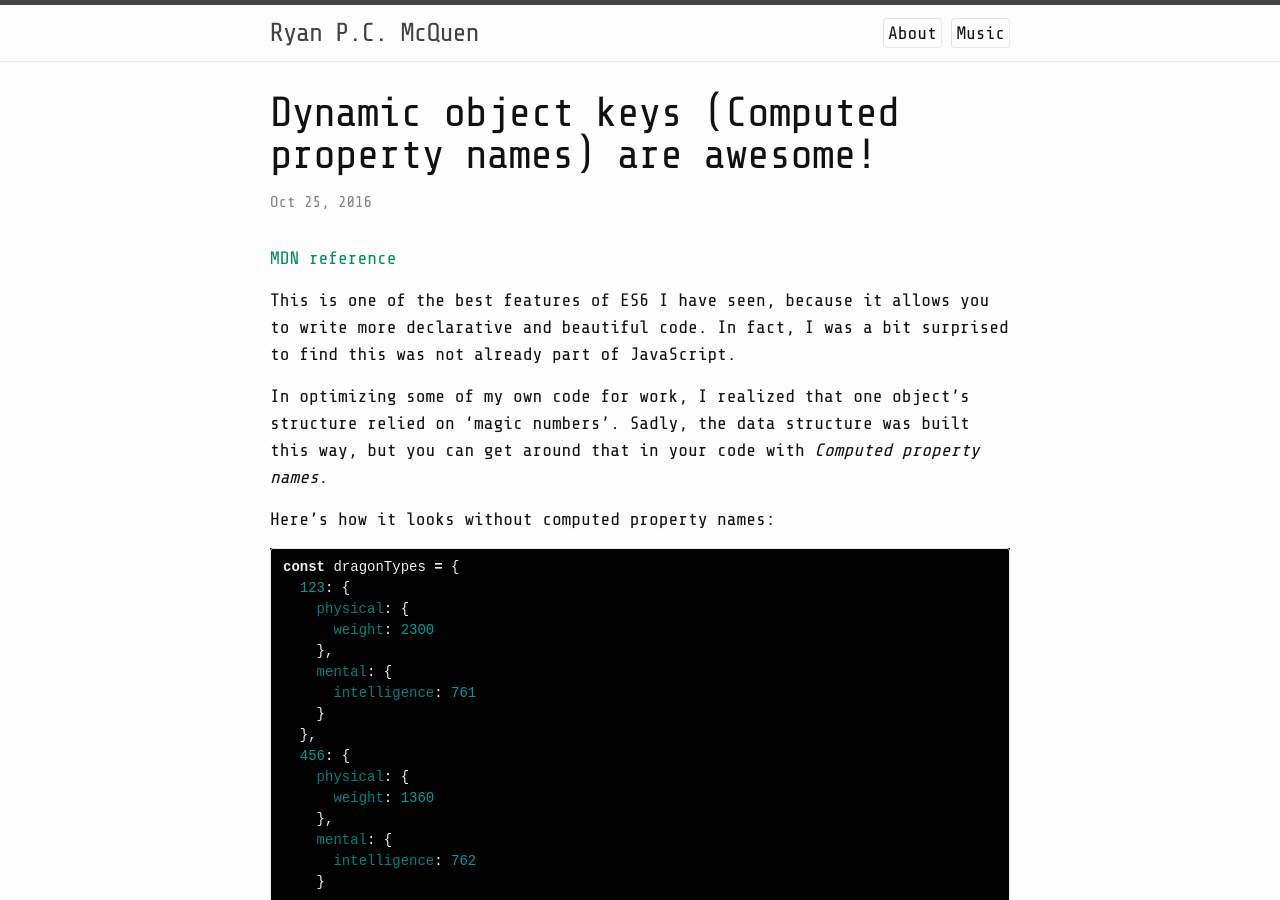
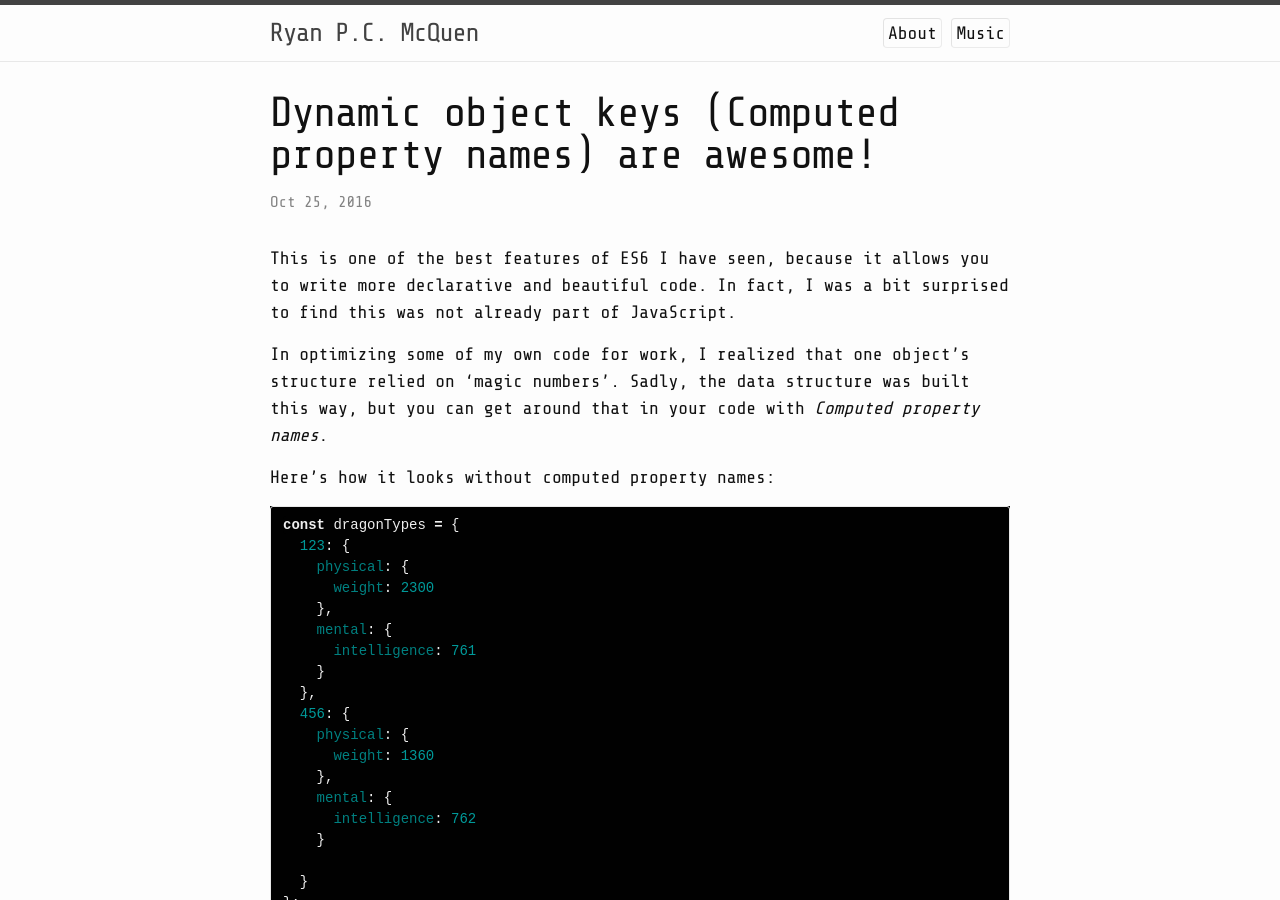
Before and after one commit to ryanpcmcquen/ryanpcmcquen.github.io, a Jekyll site: the page built from _posts/2016-10-25-computed-property-names-are-awesome.md, in a window 1280 px wide and 900 px high. Built offline with Jekyll 4.4.1, drawn with Linux system fonts in a browser that asks for light colours; comment, search, counter and statistics services are not loaded.

Commit message:
Move MDN reference to bottom of post.

```diff
--- a/_posts/2016-10-25-computed-property-names-are-awesome.md
+++ b/_posts/2016-10-25-computed-property-names-are-awesome.md
@@ -4,8 +4,6 @@
 date: 2016-10-25 11:45:01
 categories: javascript
 ---
-
-[MDN reference](https://developer.mozilla.org/en-US/docs/Web/JavaScript/Reference/Operators/Object_initializer#Computed_property_names)
 
 This is one of the best features of ES6 I have seen, because it allows you to write more declarative and beautiful code. In fact, I was a bit surprised to find this was not already part of JavaScript.
 
```
Also changed, not shown: other parts of _posts/2016-10-25-computed-property-names-are-awesome.md (+2 -0 lines).
